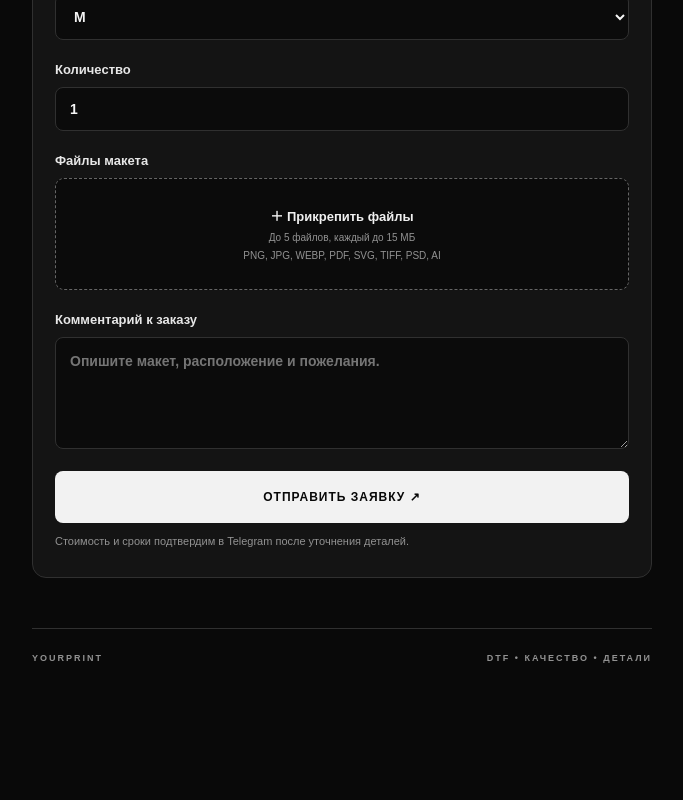
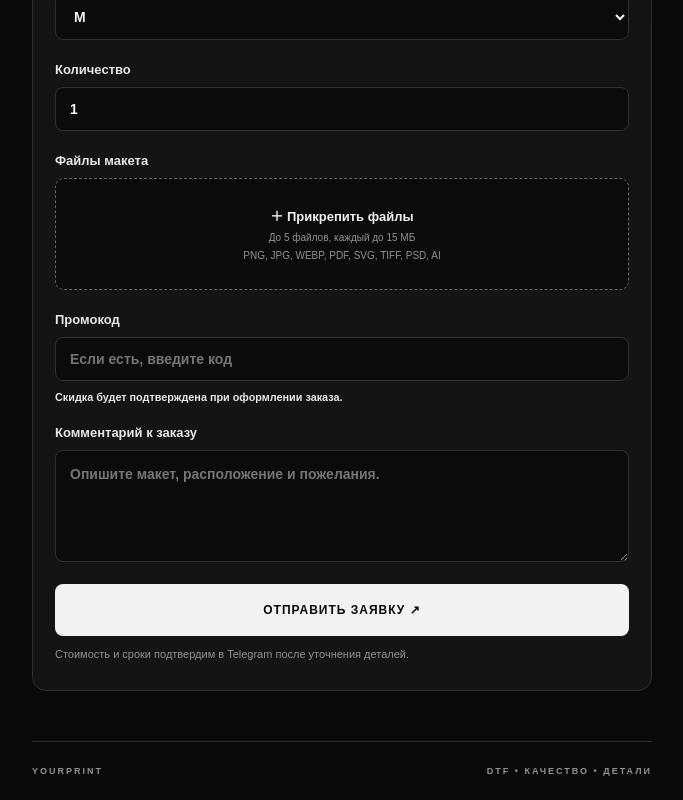
Before and after one commit to adadd89-sys/YOURPRINT-, a Next.js app in the folder apps/web/: page / in a window 1280 px wide. Shown: the part 1152-1952 px from the top of the page, without its empty margins (298-981 px from the left). Before the commit the page ends 1839 px from the top, so only its background shows below. Built offline with nearby package versions, Linux system fonts and the light colour scheme.

Commit message:
Add promo code field to customer order form

```diff
--- a/apps/web/app/components/OrderForm.tsx
+++ b/apps/web/app/components/OrderForm.tsx
@@ -19,6 +19,7 @@ export function OrderForm() {
   const [size, setSize] = useState("M");
   const [quantity, setQuantity] = useState(1);
   const [description, setDescription] = useState("");
+  const [promoCode, setPromoCode] = useState("");
   const [files, setFiles] = useState<File[]>([]);
   const [sending, setSending] = useState(false);
   const [message, setMessage] = useState("");
@@ -59,6 +60,7 @@ export function OrderForm() {
       body.set("size", size);
       body.set("quantity", String(quantity));
       body.set("description", description);
+      body.set("promoCode", promoCode);
       files.forEach((file) => body.append("files", file, file.name));
 
       const response = await fetch("/api/orders", { method: "POST", body });
@@ -68,8 +70,10 @@ export function OrderForm() {
       const fileNote = result.warning
         ? ` ${result.warning}`
         : files.length ? ` Файлы (${files.length}) переданы администраторам.` : "";
-      setMessage(`Заявка №${result.order.number} отправлена! Мы свяжемся с вами в Telegram для уточнения деталей и стоимости.${fileNote}`);
+      const promoNote = result.promo ? ` Промокод ${result.promo.code} применён: скидка ${result.promo.discountPct}%.` : "";
+      setMessage(`Заявка №${result.order.number} отправлена!${promoNote} Мы свяжемся с вами в Telegram для уточнения деталей и стоимости.${fileNote}`);
       setDescription("");
+      setPromoCode("");
       setFiles([]);
     } catch (error) {
       setMessage(error instanceof Error ? error.message : "Произошла ошибка.");
@@ -139,6 +143,11 @@ export function OrderForm() {
         )}
       </div>
 
+      <label className="field-label">Промокод
+        <input value={promoCode} onChange={e => setPromoCode(e.target.value.toUpperCase().replace(/[^A-Z0-9_-]/g, ""))} maxLength={32} placeholder="Если есть, введите код" autoCapitalize="characters" />
+        <small className="promo-hint">Скидка будет подтверждена при оформлении заказа.</small>
+      </label>
+
       <label className="field-label">Комментарий к заказу
         <textarea value={description} onChange={e => setDescription(e.target.value)} maxLength={1500} rows={4} placeholder={artworkType === "READY" ? "Опишите макет, расположение и пожелания." : "Опишите идею, стиль, надписи и пожелания."} />
       </label>
```
